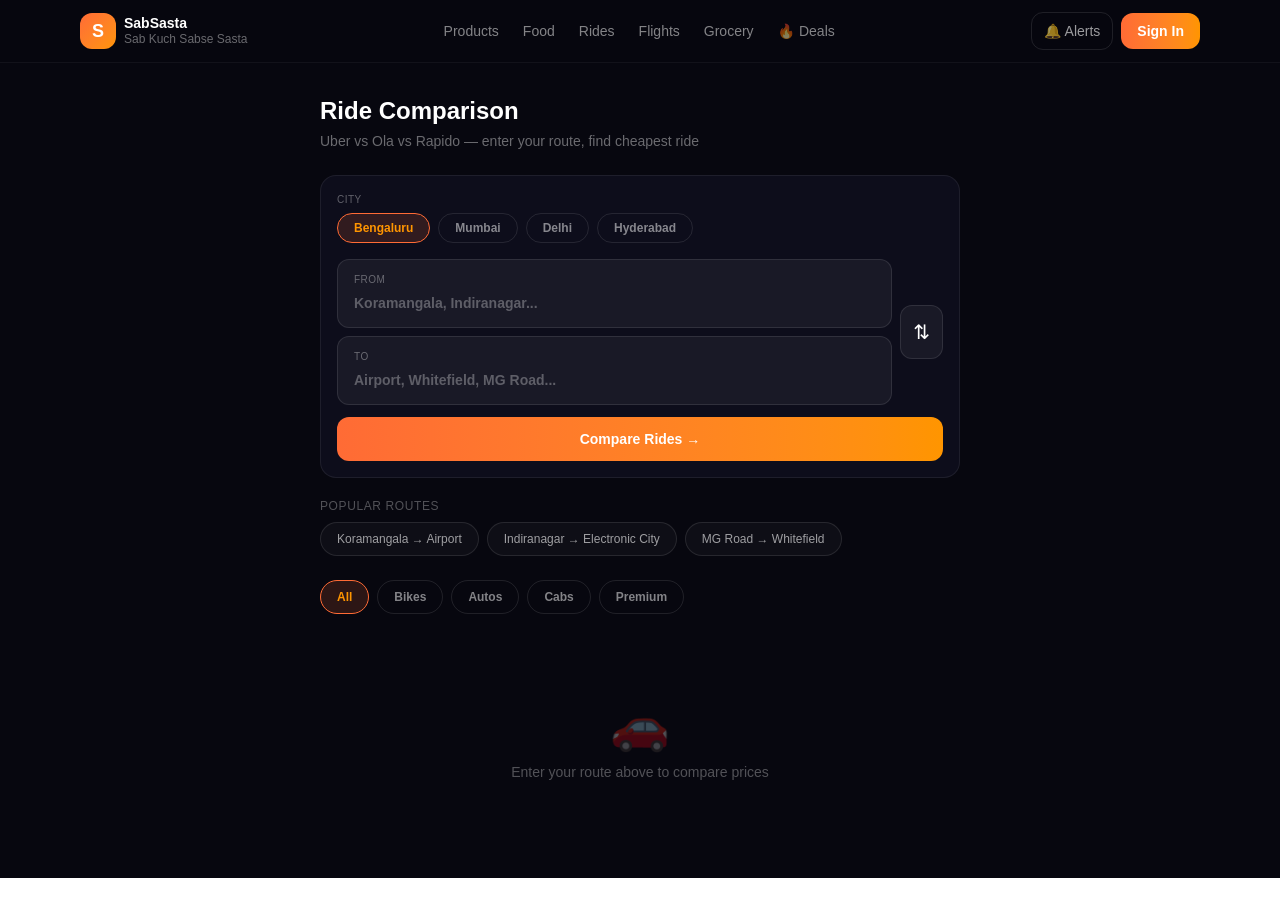
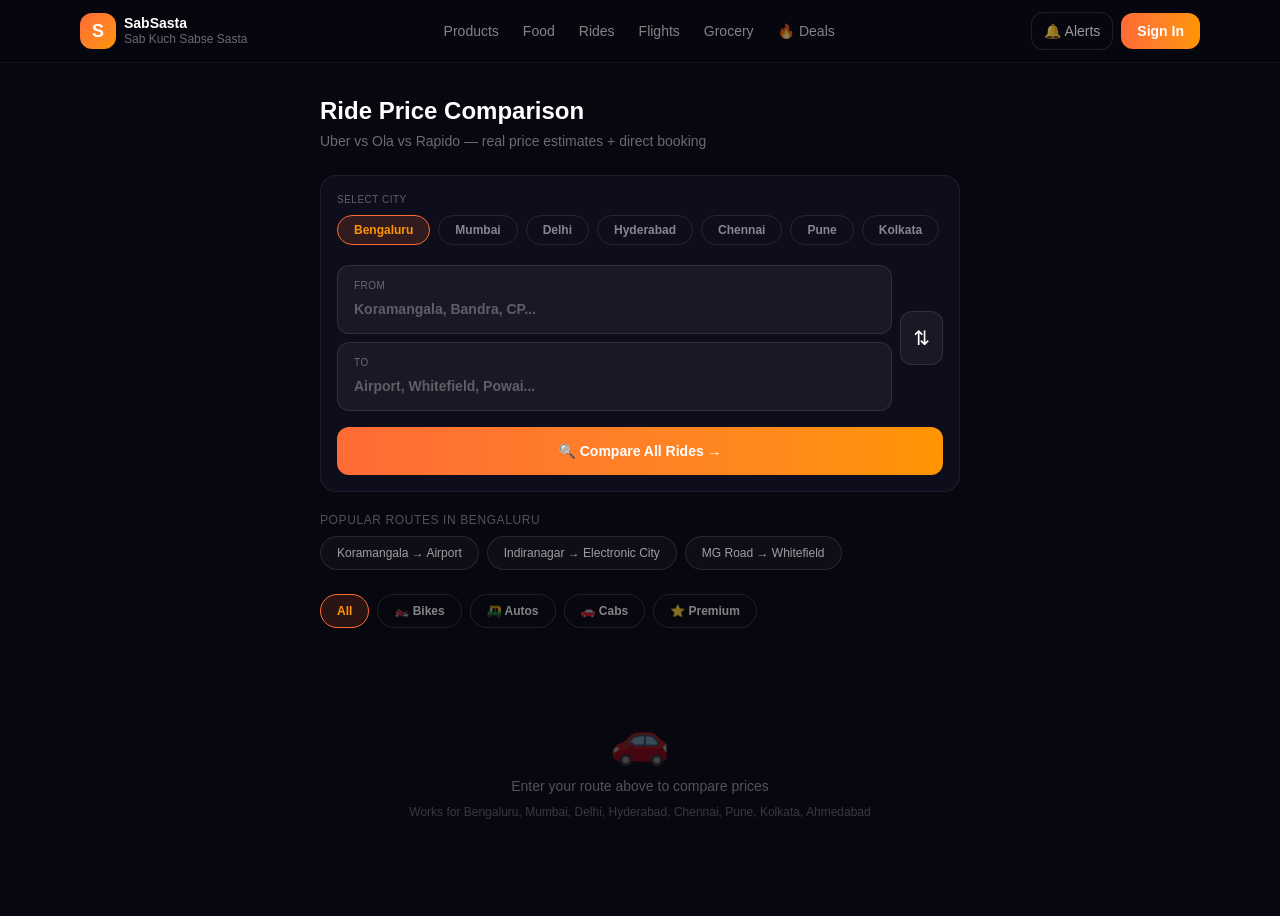
Before and after one commit to krupakar-varma/sabsasta, a Next.js app: page /rides in a window 1280 px wide. Before the commit the page ends 878 px from the top, so only its background shows below. Built offline with nearby package versions, Linux system fonts and the light colour scheme.

Commit message:
improved rides page with price range and deeplinks

```diff
--- a/src/app/rides/page.tsx
+++ b/src/app/rides/page.tsx
@@ -1,17 +1,22 @@
 "use client"
 
-import { useState, useEffect } from "react"
+import { useState } from "react"
 import Nav from "@/components/Nav"
 
 interface RideResult {
   id: string
   platform: string
   type: string
+  emoji: string
   category: string
   price: number
+  priceMin: number
+  priceMax: number
+  priceRange: string
   basePrice: number
   hasSurge: boolean
   surgeMultiplier: number
+  savingsVsMax: number
   eta: number
   distanceKm: number
   timeMin: number
@@ -22,7 +27,16 @@
 
 type FilterType = "all" | "bike" | "auto" | "cab" | "premium"
 
-const CITIES = ["bengaluru", "mumbai", "delhi", "hyderabad"]
+const CITIES = [
+  "bengaluru", "mumbai", "delhi", "hyderabad",
+  "chennai", "pune", "kolkata", "ahmedabad"
+]
+
+const CITY_LABELS: Record<string, string> = {
+  bengaluru: "Bengaluru", mumbai: "Mumbai", delhi: "Delhi",
+  hyderabad: "Hyderabad", chennai: "Chennai", pune: "Pune",
+  kolkata: "Kolkata", ahmedabad: "Ahmedabad"
+}
 
 const POPULAR_ROUTES: Record<string, { from: string; to: string; label: string }[]> = {
   bengaluru: [
@@ -45,12 +59,26 @@
     { from: "Banjara Hills", to: "Secunderabad", label: "Banjara Hills → Secunderabad" },
     { from: "Gachibowli", to: "Charminar", label: "Gachibowli → Charminar" },
   ],
-}
-
-const PLATFORM_TEXT: Record<string, string> = {
-  Uber: "text-white",
-  Ola: "text-yellow-400",
-  Rapido: "text-green-400",
+  chennai: [
+    { from: "T Nagar", to: "Chennai Airport", label: "T Nagar → Airport" },
+    { from: "Anna Nagar", to: "OMR", label: "Anna Nagar → OMR" },
+    { from: "Adyar", to: "Guindy", label: "Adyar → Guindy" },
+  ],
+  pune: [
+    { from: "Koregaon Park", to: "Pune Airport", label: "Koregaon Park → Airport" },
+    { from: "Hinjewadi", to: "FC Road", label: "Hinjewadi → FC Road" },
+    { from: "Kothrud", to: "Viman Nagar", label: "Kothrud → Viman Nagar" },
+  ],
+  kolkata: [
+    { from: "Park Street", to: "Netaji Airport", label: "Park Street → Airport" },
+    { from: "Salt Lake", to: "Howrah", label: "Salt Lake → Howrah" },
+    { from: "New Town", to: "Esplanade", label: "New Town → Esplanade" },
+  ],
+  ahmedabad: [
+    { from: "Navrangpura", to: "Sardar Patel Airport", label: "Navrangpura → Airport" },
+    { from: "Satellite", to: "Maninagar", label: "Satellite → Maninagar" },
+    { from: "SG Highway", to: "Old City", label: "SG Highway → Old City" },
+  ],
 }
 
 const PLATFORM_BORDER: Record<string, string> = {
@@ -59,12 +87,18 @@
   Rapido: "border-green-500/20 bg-green-500/5",
 }
 
+const PLATFORM_BTN: Record<string, string> = {
+  Uber: "bg-white text-black",
+  Ola: "bg-yellow-400 text-black",
+  Rapido: "bg-green-400 text-black",
+}
+
 const FILTERS: { label: string; value: FilterType }[] = [
   { label: "All", value: "all" },
-  { label: "Bikes", value: "bike" },
-  { label: "Autos", value: "auto" },
-  { label: "Cabs", value: "cab" },
-  { label: "Premium", value: "premium" },
+  { label: "🏍️ Bikes", value: "bike" },
+  { label: "🛺 Autos", value: "auto" },
+  { label: "🚗 Cabs", value: "cab" },
+  { label: "⭐ Premium", value: "premium" },
 ]
 
 export default function RidesPage() {
@@ -78,6 +112,7 @@
   const [searched, setSearched] = useState(false)
   const [routeInfo, setRouteInfo] = useState({ distanceKm: 0, timeMin: 0, from: "", to: "" })
   const [error, setError] = useState("")
+  const [copied, setCopied] = useState(false)
 
   const fetchRides = async (f: string, t: string, c: string) => {
     if (!f.trim() || !t.trim()) {
@@ -87,22 +122,16 @@
     setLoading(true)
     setSearched(true)
     setError("")
+    setResults([])
 
     try {
-      const res = await fetch(
-        `/api/rides?city=${c}&from=${encodeURIComponent(f)}&to=${encodeURIComponent(t)}`
-      )
+      const res = await fetch(`/api/rides?city=${c}&from=${encodeURIComponent(f)}&to=${encodeURIComponent(t)}`)
       const data = await res.json()
 
       if (data.success) {
         setResults(data.results)
         setIsRushHour(data.isRushHour)
-        setRouteInfo({
-          distanceKm: data.distanceKm,
-          timeMin: data.timeMin,
-          from: data.from,
-          to: data.to,
-        })
+        setRouteInfo({ distanceKm: data.distanceKm, timeMin: data.timeMin, from: data.from, to: data.to })
       } else {
         setError("Could not calculate route. Try again.")
       }
@@ -113,14 +142,27 @@
     }
   }
 
+  const swapLocations = () => {
+    const tmp = from
+    setFrom(to)
+    setTo(tmp)
+  }
+
   const filtered = filter === "all" ? results : results.filter((r) => r.category === filter)
   const cheapest = results[0] || null
   const surgeRides = results.filter((r) => r.hasSurge)
 
-  const swapLocations = () => {
-    const tmp = from
-    setFrom(to)
-    setTo(tmp)
+  const handleWhatsAppShare = () => {
+    if (!cheapest) return
+    const msg = `🚗 SabSasta Ride Comparison\n\n📍 ${routeInfo.from.split(",")[0]} → ${routeInfo.to.split(",")[0]}\n📏 ${routeInfo.distanceKm} km · ⏱ ${routeInfo.timeMin} min\n\n💰 Cheapest: ${cheapest.type} at ${cheapest.priceRange}\n\nCheck all prices: https://sabsasta-rho.vercel.app/rides`
+    window.open(`https://wa.me/?text=${encodeURIComponent(msg)}`, "_blank")
+  }
+
+  const handleCopyPrice = () => {
+    if (!cheapest) return
+    navigator.clipboard.writeText(`${cheapest.type}: ${cheapest.priceRange} for ${routeInfo.from.split(",")[0]} to ${routeInfo.to.split(",")[0]}`)
+    setCopied(true)
+    setTimeout(() => setCopied(false), 2000)
   }
 
   return (
@@ -128,16 +170,15 @@
       <Nav />
       <div className="mx-auto max-w-2xl px-4 py-8">
 
-        <h1 className="text-2xl font-extrabold mb-1">Ride Comparison</h1>
-        <p className="text-white/40 text-sm mb-6">
-          Uber vs Ola vs Rapido — enter your route, find cheapest ride
-        </p>
+        <h1 className="text-2xl font-extrabold mb-1">Ride Price Comparison</h1>
+        <p className="text-white/40 text-sm mb-6">Uber vs Ola vs Rapido — real price estimates + direct booking</p>
 
         {/* Rush hour warning */}
         {isRushHour && (
-          <div className="rounded-xl border border-red-500/30 bg-red-500/5 p-3 mb-5 flex items-center gap-2 text-sm">
-            <span className="text-red-400 font-semibold">Rush hour active</span>
-            <span className="text-white/50">— some platforms have surge pricing</span>
+          <div className="rounded-xl border border-orange-500/30 bg-orange-500/5 p-3 mb-5 flex items-center gap-2 text-sm">
+            <span>⚠️</span>
+            <span className="text-orange-400 font-semibold">Rush hour active</span>
+            <span className="text-white/50">— surge pricing on some platforms</span>
           </div>
         )}
 
@@ -145,84 +186,60 @@
         <div className="rounded-2xl border border-white/7 bg-[#0D0D1B] p-4 mb-5">
 
           {/* City selector */}
-          <div className="mb-3">
-            <div className="text-[10px] text-white/35 uppercase tracking-wider mb-1.5">City</div>
+          <div className="mb-4">
+            <div className="text-[10px] text-white/35 uppercase tracking-wider mb-2">Select City</div>
             <div className="flex gap-2 overflow-x-auto pb-1">
               {CITIES.map((c) => (
-                <button
-                  key={c}
-                  onClick={() => setCity(c)}
-                  className={`shrink-0 rounded-full border px-4 py-1.5 text-xs font-bold transition-all capitalize ${
-                    city === c
-                      ? "border-[#FF6B35] bg-[#FF6B35]/15 text-[#FF9500]"
-                      : "border-white/10 text-white/50 hover:text-white"
-                  }`}
-                >
-                  {c.charAt(0).toUpperCase() + c.slice(1)}
+                <button key={c} onClick={() => setCity(c)}
+                  className={`shrink-0 rounded-full border px-4 py-1.5 text-xs font-bold transition-all ${
+                    city === c ? "border-[#FF6B35] bg-[#FF6B35]/15 text-[#FF9500]" : "border-white/10 text-white/50 hover:text-white"
+                  }`}>
+                  {CITY_LABELS[c]}
                 </button>
               ))}
             </div>
           </div>
 
           {/* From / To inputs */}
-          <div className="flex items-center gap-2 mb-3">
+          <div className="flex items-center gap-2 mb-4">
             <div className="flex-1 space-y-2">
               <div className="rounded-xl border border-white/10 bg-white/5 px-4 py-3">
                 <div className="text-[10px] text-white/35 uppercase tracking-wider mb-1">From</div>
-                <input
-                  value={from}
-                  onChange={(e) => setFrom(e.target.value)}
+                <input value={from} onChange={(e) => setFrom(e.target.value)}
                   onKeyDown={(e) => e.key === "Enter" && fetchRides(from, to, city)}
                   className="w-full bg-transparent text-sm font-semibold text-white outline-none placeholder-white/30"
-                  placeholder="Koramangala, Indiranagar..."
-                />
+                  placeholder="Koramangala, Bandra, CP..." />
               </div>
               <div className="rounded-xl border border-white/10 bg-white/5 px-4 py-3">
                 <div className="text-[10px] text-white/35 uppercase tracking-wider mb-1">To</div>
-                <input
-                  value={to}
-                  onChange={(e) => setTo(e.target.value)}
+                <input value={to} onChange={(e) => setTo(e.target.value)}
                   onKeyDown={(e) => e.key === "Enter" && fetchRides(from, to, city)}
                   className="w-full bg-transparent text-sm font-semibold text-white outline-none placeholder-white/30"
-                  placeholder="Airport, Whitefield, MG Road..."
-                />
+                  placeholder="Airport, Whitefield, Powai..." />
               </div>
             </div>
-            <button
-              onClick={swapLocations}
-              className="rounded-xl border border-white/10 bg-white/5 p-3 text-xl hover:border-[#FF6B35]/40 transition-all"
-            >
+            <button onClick={swapLocations}
+              className="rounded-xl border border-white/10 bg-white/5 p-3 text-xl hover:border-[#FF6B35]/40 transition-all">
               ⇅
             </button>
           </div>
 
-          {error && (
-            <p className="text-xs text-red-400 mb-3">⚠️ {error}</p>
-          )}
+          {error && <p className="text-xs text-red-400 mb-3">⚠️ {error}</p>}
 
-          <button
-            onClick={() => fetchRides(from, to, city)}
-            disabled={loading}
-            className="w-full rounded-xl bg-gradient-to-r from-[#FF6B35] to-[#FF9500] py-3 text-sm font-bold text-white hover:opacity-90 disabled:opacity-50"
-          >
-            {loading ? "Finding cheapest ride..." : "Compare Rides →"}
+          <button onClick={() => fetchRides(from, to, city)} disabled={loading}
+            className="w-full rounded-xl bg-gradient-to-r from-[#FF6B35] to-[#FF9500] py-3.5 text-sm font-bold text-white hover:opacity-90 disabled:opacity-50 transition-all">
+            {loading ? "Finding cheapest ride..." : "🔍 Compare All Rides →"}
           </button>
         </div>
 
         {/* Popular routes */}
         <div className="mb-5">
-          <p className="text-xs text-white/30 mb-2 uppercase tracking-wider">Popular routes</p>
+          <p className="text-xs text-white/30 mb-2 uppercase tracking-wider">Popular routes in {CITY_LABELS[city]}</p>
           <div className="flex gap-2 overflow-x-auto pb-1">
             {(POPULAR_ROUTES[city] || []).map((route) => (
-              <button
-                key={route.label}
-                onClick={() => {
-                  setFrom(route.from)
-                  setTo(route.to)
-                  fetchRides(route.from, route.to, city)
-                }}
-                className="shrink-0 rounded-full border border-white/10 bg-white/3 px-4 py-2 text-xs text-white/60 hover:border-[#FF6B35]/40 hover:text-white transition-all"
-              >
+              <button key={route.label}
+                onClick={() => { setFrom(route.from); setTo(route.to); fetchRides(route.from, route.to, city) }}
+                className="shrink-0 rounded-full border border-white/10 bg-white/3 px-4 py-2 text-xs text-white/60 hover:border-[#FF6B35]/40 hover:text-white transition-all">
                 {route.label}
               </button>
             ))}
@@ -232,15 +249,10 @@
         {/* Filter tabs */}
         <div className="flex gap-2 overflow-x-auto pb-1 mb-5">
           {FILTERS.map((f) => (
-            <button
-              key={f.value}
-              onClick={() => setFilter(f.value)}
+            <button key={f.value} onClick={() => setFilter(f.value)}
               className={`shrink-0 rounded-full border px-4 py-2 text-xs font-bold transition-all ${
-                filter === f.value
-                  ? "border-[#FF6B35] bg-[#FF6B35]/15 text-[#FF9500]"
-                  : "border-white/10 text-white/50 hover:border-white/20 hover:text-white"
-              }`}
-            >
+                filter === f.value ? "border-[#FF6B35] bg-[#FF6B35]/15 text-[#FF9500]" : "border-white/10 text-white/50 hover:border-white/20 hover:text-white"
+              }`}>
               {f.label}
             </button>
           ))}
@@ -256,7 +268,7 @@
 
         {/* Route info */}
         {!loading && routeInfo.distanceKm > 0 && (
-          <div className="rounded-xl border border-white/7 bg-white/3 p-3 mb-5 flex items-center justify-between text-sm">
+          <div className="rounded-xl border border-white/7 bg-white/3 p-3 mb-5 flex items-center justify-between text-sm flex-wrap gap-2">
             <div className="text-white/50 text-xs">
               <span className="text-white font-semibold">{routeInfo.from.split(",")[0]}</span>
               {" → "}
@@ -264,26 +276,40 @@
             </div>
             <div className="flex gap-3 text-xs text-white/40">
               <span>📍 {routeInfo.distanceKm} km</span>
-              <span>⏱ ~{routeInfo.timeMin} min drive</span>
+              <span>⏱ ~{routeInfo.timeMin} min</span>
             </div>
           </div>
         )}
 
         {/* Best deal banner */}
         {cheapest && !loading && (
-          <div className="rounded-xl border border-[#00C875]/30 bg-[#00C875]/5 p-4 mb-5 flex items-center justify-between">
+          <div className="rounded-xl border border-[#00C875]/30 bg-[#00C875]/5 p-4 mb-5">
+            <div className="flex items-center justify-between mb-3">
               <div>
-              <div className="text-xs font-bold text-[#00C875] mb-1 uppercase tracking-wider">
-                Cheapest Option
-              </div>
+                <div className="text-xs font-bold text-[#00C875] mb-1 uppercase tracking-wider">Cheapest Option</div>
                 <div className="font-semibold text-sm">{cheapest.type}</div>
-              <div className="text-xs text-white/40 mt-0.5">{cheapest.eta} min away</div>
+                <div className="text-xs text-white/40 mt-0.5">{cheapest.eta} min away · {routeInfo.distanceKm} km</div>
               </div>
               <div className="text-right">
-              <div className="text-3xl font-extrabold text-[#00C875]">
-                ₹{cheapest.price}
+                <div className="text-2xl font-extrabold text-[#00C875]">{cheapest.priceRange}</div>
+                {cheapest.savingsVsMax > 0 && (
+                  <div className="text-xs text-[#00C875]/70 mt-0.5">Save Rs.{cheapest.savingsVsMax} vs costliest</div>
+                )}
               </div>
-              <div className="text-xs text-white/40">{routeInfo.distanceKm} km</div>
+            </div>
+            <div className="flex gap-2">
+              <a href={cheapest.bookLink} target="_blank" rel="noopener noreferrer"
+                className={`flex-1 rounded-lg py-2.5 text-xs font-bold text-center hover:opacity-90 transition-opacity ${PLATFORM_BTN[cheapest.platform] || "bg-white text-black"}`}>
+                Book {cheapest.platform} →
+              </a>
+              <button onClick={handleWhatsAppShare}
+                className="rounded-lg bg-[#25D366]/20 border border-[#25D366]/30 px-3 py-2.5 text-xs font-bold text-[#25D366] hover:bg-[#25D366]/30 transition-all">
+                📲 Share
+              </button>
+              <button onClick={handleCopyPrice}
+                className="rounded-lg bg-white/8 border border-white/10 px-3 py-2.5 text-xs font-bold text-white/60 hover:bg-white/12 transition-all">
+                {copied ? "✓ Copied" : "📋 Copy"}
+              </button>
             </div>
           </div>
         )}
@@ -292,60 +318,53 @@
         {!loading && filtered.length > 0 && (
           <div className="space-y-3 mb-6">
             {filtered.map((ride) => (
-              <div
-                key={ride.id}
-                className={`rounded-2xl border p-4 flex items-center gap-3 transition-all ${
-                  ride.isCheapest
-                    ? "border-[#00C875]/40 bg-[#00C875]/5"
-                    : PLATFORM_BORDER[ride.platform] || "border-white/7 bg-white/2"
-                }`}
-              >
-                <div
-                  className="h-3 w-3 rounded-full shrink-0"
-                  style={{ backgroundColor: ride.platformColor }}
-                />
+              <div key={ride.id}
+                className={`rounded-2xl border p-4 transition-all ${
+                  ride.isCheapest ? "border-[#00C875]/40 bg-[#00C875]/5" : PLATFORM_BORDER[ride.platform] || "border-white/7 bg-white/2"
+                }`}>
+                <div className="flex items-center gap-3">
+                  <div className="h-3 w-3 rounded-full shrink-0" style={{ backgroundColor: ride.platformColor }} />
                   <div className="flex-1 min-w-0">
-                  <div className="flex items-center gap-2 flex-wrap">
-                    <span className={`font-bold text-sm ${PLATFORM_TEXT[ride.platform] || "text-white"}`}>
-                      {ride.type}
-                    </span>
+                    <div className="flex items-center gap-2 flex-wrap mb-0.5">
+                      <span className="font-bold text-sm">{ride.type}</span>
                       {ride.isCheapest && (
-                      <span className="rounded-full bg-[#00C875]/15 px-2 py-0.5 text-[9px] font-bold text-[#00C875]">
-                        CHEAPEST
-                      </span>
+                        <span className="rounded-full bg-[#00C875]/15 px-2 py-0.5 text-[9px] font-bold text-[#00C875]">CHEAPEST</span>
                       )}
                       {ride.hasSurge && (
-                      <span className="rounded-full bg-red-500/15 px-2 py-0.5 text-[9px] font-bold text-red-400">
-                        {ride.surgeMultiplier}x SURGE
-                      </span>
+                        <span className="rounded-full bg-red-500/15 px-2 py-0.5 text-[9px] font-bold text-red-400">{ride.surgeMultiplier}x SURGE</span>
+                      )}
+                      {ride.savingsVsMax > 50 && !ride.isCheapest && (
+                        <span className="rounded-full bg-blue-500/15 px-2 py-0.5 text-[9px] font-bold text-blue-400">Save Rs.{ride.savingsVsMax}</span>
                       )}
                     </div>
-                  <div className="text-xs text-white/40 mt-0.5">
+                    <div className="text-xs text-white/40">
                       {ride.eta} min away
-                    {ride.hasSurge && (
-                      <span className="ml-2 text-white/30">(Base ₹{ride.basePrice})</span>
-                    )}
+                      {ride.hasSurge && <span className="ml-2 text-white/25">Base Rs.{ride.basePrice}</span>}
                     </div>
                   </div>
                   <div className="text-right shrink-0">
-                  <div className={`text-xl font-extrabold ${ride.isCheapest ? "text-[#00C875]" : "text-white"}`}>
-                    ₹{ride.price}
+                    <div className={`text-lg font-extrabold ${ride.isCheapest ? "text-[#00C875]" : "text-white"}`}>
+                      {ride.priceRange}
                     </div>
-                  <a
-                    href={ride.bookLink}
-                    target="_blank"
-                    rel="noopener noreferrer"
+                    <a href={ride.bookLink} target="_blank" rel="noopener noreferrer"
                       className={`mt-1 inline-block rounded-lg px-3 py-1.5 text-xs font-bold hover:opacity-90 transition-opacity ${
-                      ride.isCheapest
-                        ? "bg-gradient-to-r from-[#FF6B35] to-[#FF9500] text-white"
-                        : "bg-white/8 text-white/60"
-                    }`}
-                  >
+                        ride.isCheapest ? `${PLATFORM_BTN[ride.platform]}` : "bg-white/8 text-white/60"
+                      }`}>
                       Book →
                     </a>
                   </div>
                 </div>
+              </div>
             ))}
+          </div>
+        )}
+
+        {/* Note about prices */}
+        {!loading && results.length > 0 && (
+          <div className="rounded-xl border border-white/7 bg-white/2 p-3 mb-5">
+            <p className="text-xs text-white/35 leading-relaxed">
+              💡 Prices are estimates based on {CITY_LABELS[city]} base rates. Actual prices may vary slightly due to live traffic, demand, and surge. Click <strong className="text-white/60">Book →</strong> to see exact price in the app.
+            </p>
           </div>
         )}
 
@@ -357,11 +376,9 @@
               <p className="text-sm text-white/70 leading-relaxed">
                 {surgeRides.length > 0
                   ? `${surgeRides.map((r) => r.platform).filter((v, i, a) => a.indexOf(v) === i).join(" & ")} has surge pricing right now. `
-                  : "No surge pricing active right now. "}
-                {cheapest && `${cheapest.type} is cheapest at ₹${cheapest.price}. `}
-                {surgeRides.length > 0
-                  ? "Try Rapido or Ola to save money."
-                  : "Good time to book — prices are normal."}
+                  : "No surge pricing active. "}
+                {cheapest && `${cheapest.type} is cheapest at ${cheapest.priceRange}. `}
+                {surgeRides.length > 0 ? "Try Rapido or Ola to avoid surge." : "Good time to book!"}
               </p>
             </div>
           </div>
@@ -372,6 +389,7 @@
           <div className="text-center py-16 text-white/30">
             <div className="text-5xl mb-3">🚗</div>
             <p className="text-sm">Enter your route above to compare prices</p>
+            <p className="text-xs mt-2 text-white/20">Works for Bengaluru, Mumbai, Delhi, Hyderabad, Chennai, Pune, Kolkata, Ahmedabad</p>
           </div>
         )}
 
```
Lines whose indentation alone changed are shown as unchanged.
